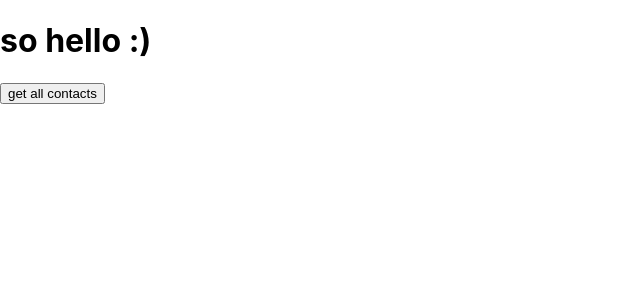
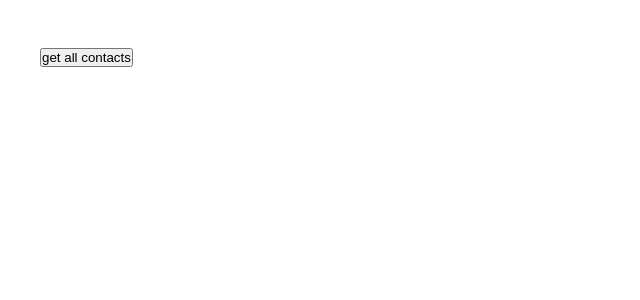
Before and after one commit to MalgKa/spring-boot-with-react, a React (Create React App) app in the folder frontend/: page / in a window 1280 px wide. Shown: the top 300 px of the page, without its empty margins (0-640 px from the left). Built offline with nearby package versions, Linux system fonts and the light colour scheme.

Commit message:
frontend: Added CSS styles for .container and .main and global box-sizing reset

```diff
--- a/frontend/src/App.js
+++ b/frontend/src/App.jsx
@@ -12,11 +12,12 @@ function App() {
         setData(data)
     }
     return (
-        <div>
-            <h1>so hello :)</h1>
-            <button onClick={() => getAllContacts()}>get all contacts</button>
-            <ContactList data={data}/>
-        </div>
+        <main className='main'>
+            <div className='container'>
+                <button onClick={() => getAllContacts()}>get all contacts</button>
+                <ContactList data={data}/>
+            </div>
+        </main>
     );
 }
 
--- a/frontend/src/components/ContactList.jsx
+++ b/frontend/src/components/ContactList.jsx
@@ -1,7 +1,6 @@
 import React from "react";
 
 const ContactList = ({data}) => {
-    console.log(data)
     return (
         <ul>
             {data.content && data.content.map((contact, index) => (
@@ -10,5 +9,4 @@ const ContactList = ({data}) => {
         </ul>
     )
 }
-
 export default ContactList
--- a/frontend/src/index.css
+++ b/frontend/src/index.css
@@ -1,5 +1,15 @@
+/* RESET */
+*,
+*::before,
+*::after {
+  box-sizing: border-box;
+  margin: 0;
+  padding: 0;
+}
+
+
 body {
-  margin: 0;
+
   font-family: -apple-system, BlinkMacSystemFont, 'Segoe UI', 'Roboto', 'Oxygen',
     'Ubuntu', 'Cantarell', 'Fira Sans', 'Droid Sans', 'Helvetica Neue',
     sans-serif;
@@ -11,3 +21,17 @@ code {
   font-family: source-code-pro, Menlo, Monaco, Consolas, 'Courier New',
     monospace;
 }
+.container {
+  width: min(1200px, 100% - 2rem);
+  margin-inline: auto;
+  overflow: hidden;
+  display: flex;
+  justify-content: space-between;
+  align-items: center;
+  margin-top: 3rem;
+}
+.main {
+  margin-top: 1.3rem;
+  margin-left: 0;
+  margin-right: 0;
+}
```
